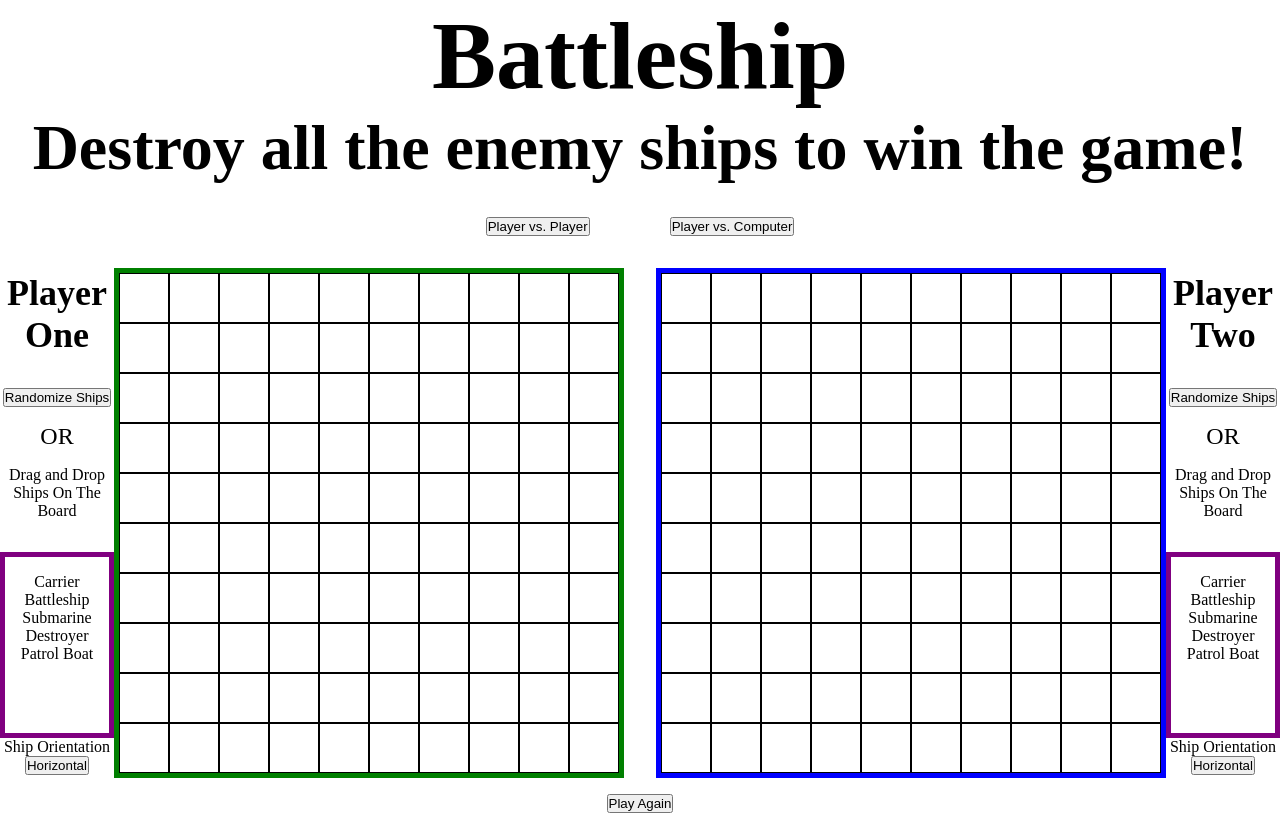
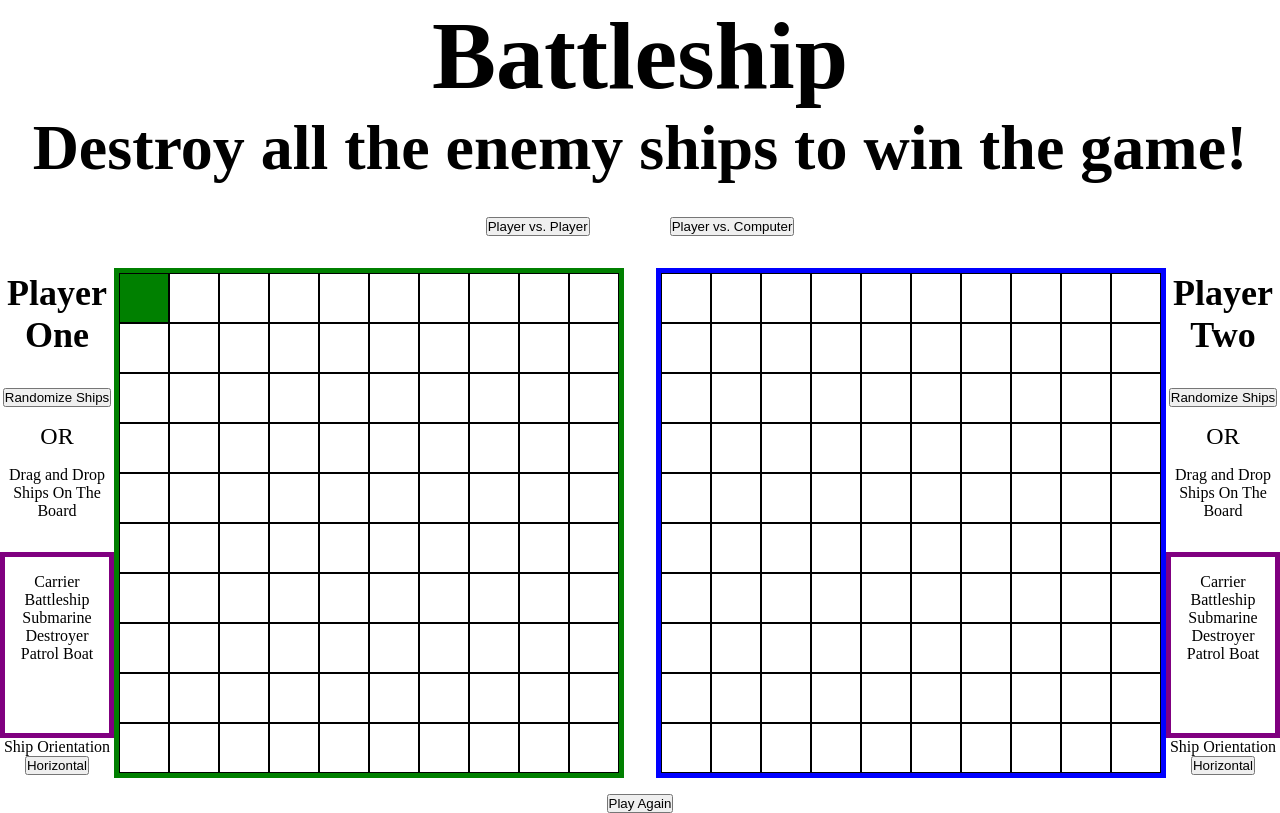
Before and after one commit to Amiriel01/Battleship, a plain HTML site: page index.html in a window 1280 px wide. Both pictures are taken after a click on the element 144 px from the left and 298 px from the top of the page. Drawn offline with Linux system fonts and the light colour scheme.

Commit message:
recieveAttack, shotFired, isHit, and isMiss working

```diff
--- a/main.js
+++ b/main.js
@@ -52,51 +52,54 @@ let createGameBoard = () => {
         myBoard: [],
         enemyBoard: [],
 
-        recieveAttack: function (player, row, column) {
+        recieveAttack: function (player, tileIndex) {
             //which board is being used//
             // let board = player === 1 ? this.myBoard : this.enemyBoard
             //check if a shot has been fired//
             //if shot has been fired already there then do nothing//
-            let alreadyFired = this.shotFired(player, row, column);
-            if (alreadyFired === null) {
+            let alreadyFired = this.shotFired(player, tileIndex);
+
+            let board = player === 1 ? this.myBoard : this.enemyBoard
+
+            let tile = board[tileIndex];
+
+            console.log(tileIndex)
+            if (alreadyFired) {
                 return;
             }
             //record value of shot in gameboard for player//
-            if (tile.ship === true) {
-                isHit = true;
-            } else if (tile.ship === false) {
-                isMiss = true;
+            if (tile.ship) {
+                tile.isHit = true;
+                tile.ship.hit();
+                tile.tile.classList.add("hit");
+
+                if (tile.ship.isSunk()) {
+                    console.log("Ship is Sunk!");
+                }
             } else {
-                return null;
+                tile.isMiss = true;
+                tile.tile.classList.add("miss");
             }
+
             // if (!board[row]) {
             //     board[row] = {}
             // }
         },
 
-        shotFired: function (player, row, column) {
+        shotFired: function (player, tileIndex) {
             //if player = 1 ?(is true/false) true take option 1 and false take option 2//
             let board = player === 1 ? this.myBoard : this.enemyBoard
 
-            if (board[row]) {
-                if (board[row][column]) {
-                    let value = board[row][column];
-                    return value;
-                }
-            }
+            let tile = board[tileIndex];
 
-            return null;
+           return tile.isHit === true || tile.isMiss === true;
         },
 
     };
 }
 
 let createTile = (gridTile, row, column) => {
-    gridTile.addEventListener("click", () => {
-        console.log(row, column);
 
-
-    })
     return {
         //tile is the element tile in the DOM created for the grid (it's what you hover over)//
         tile: gridTile,
@@ -126,6 +129,14 @@ function createGrids(gridElement, gameBoardObject) {
             let enemyGridTile = createTile(tile, r, c);
             gameBoardObject.myBoard.push(myGridTile);
             gameBoardObject.enemyBoard.push(enemyGridTile);
+            tile.addEventListener("click", () => {
+                // let clickLocation = [r, c];
+
+                let tileIndex = (r * 10) + c;
+                // console.log(clickLocation)
+                gameBoardObject.recieveAttack(1, tileIndex);
+
+            })
         }
 
     }
--- a/style.css
+++ b/style.css
@@ -101,3 +101,11 @@ p {
 .ship-here {
     background-color: blue;
 }
+
+.hit {
+    background-color: red;
+}
+
+.miss {
+    background-color: green;
+}
```
Also changed, not shown: 1 other file.
